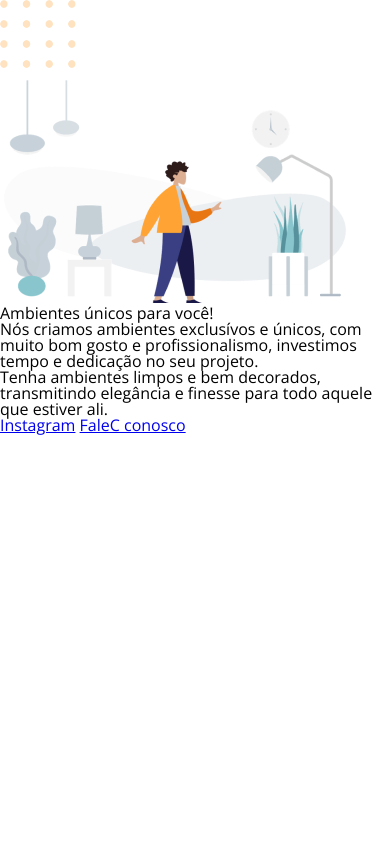
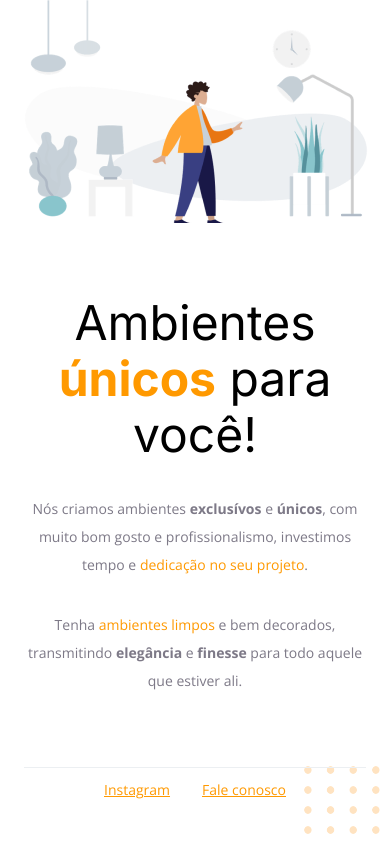
Before and after one commit to joseferreira-dev/rks-explorer, a plain HTML site: page project_01/index.html in a window 390 px wide. Drawn offline with nearby package versions, Linux system fonts and the light colour scheme.

Commit message:
Complete the project
Completing the project by adding all the content markup code and
styles. Also, the content is already responsive.

```diff
--- a/project_01/css/styles.css
+++ b/project_01/css/styles.css
@@ -1,7 +1,8 @@
 @import url(reset.css);
-@import url('https://fonts.googleapis.com/css2?family=Inter:wght@700&family=Open+Sans:ital,wght@0,400;0,700;1,400;1,700&display=swap');
+@import url('https://fonts.googleapis.com/css2?family=Inter:wght@400;700&family=Open+Sans:ital,wght@0,400;0,700;1,400;1,700&display=swap');
 
 :root {
+	--text-color: #7D7987;
   --highlight-text-color: #FF9900;
   --footer-border-color: #ECEFF2;
 }
@@ -11,3 +12,89 @@ html {
 	font-size: 16px;
 	box-sizing: border-box;
 }
+
+.illustrations__circles {
+	position: absolute;
+	z-index: -1;
+	right: 0;
+	bottom: 0;
+}
+
+.container {
+	display: flex;
+	flex-direction: column;
+	align-items: center;
+	max-width: 37rem;
+	padding-left: 1.5rem;
+	padding-right: 1.5rem;
+	margin-top: 0;
+	margin-left: auto;
+	margin-right: auto;
+}
+
+.header {
+	display: flex;
+	justify-content: center;
+	margin-bottom: 4.5rem;
+}
+
+.header__image {
+	max-width: 21.75rem;
+}
+
+@media screen and (max-width: 360px) {
+	.header__image {
+		max-width: 96%;
+	}
+}
+
+.main {
+	text-align: center;
+}
+
+.main__title {
+	font-family: 'Inter', Arial, sans-serif;
+	font-size: 3rem;
+	font-weight: 400;
+	line-height: 3.5rem;
+}
+
+.main__title span {
+	color: var(--highlight-text-color);
+	font-weight: 700;
+}
+
+.main__text {
+	color: var(--text-color);
+	font-size: .875rem;
+	font-weight: 400;
+	margin-top: 2rem;
+	line-height: 1.75rem;
+}
+
+.main__text strong {
+	font-weight: 700;
+}
+
+.main__text em {
+	color: var(--highlight-text-color);
+}
+
+.footer {
+	display: flex;
+	justify-content: center;
+	gap: 2rem;
+	width: 100%;
+	margin-top: 4.5rem;
+	border-top: 1px solid var(--footer-border-color);
+}
+
+.footer a {
+	color: var(--highlight-text-color);
+	font-size: .875rem;
+	font-weight: 500;
+	line-height: 1.75rem;
+	text-decoration: underline;
+	margin-top: .5rem;
+	margin-bottom: 2rem;
+}
--- a/project_01/index.html
+++ b/project_01/index.html
@@ -7,7 +7,7 @@
 	<link rel="stylesheet" href="css/styles.css">
 </head>
 <body>
-	<img class="illustration__circles" src="assets/balls-decoration.svg" alt="Group of decorative circles">
+	<img class="illustrations__circles" src="assets/balls-decoration.svg" alt="Group of decorative circles">
 	<div class="container">
 		<header class="header">
 			<img src="assets/hero-image.png" alt="Illustration of a person surrounded by some decorative objects" class="header__image">
@@ -19,7 +19,7 @@
 		</main>
 		<footer class="footer">
 			<a href="instagram.com">Instagram</a>
-			<a href="contact">FaleC conosco</a>
+			<a href="contact">Fale conosco</a>
 		</footer>
 	</div>
 </body>
```
